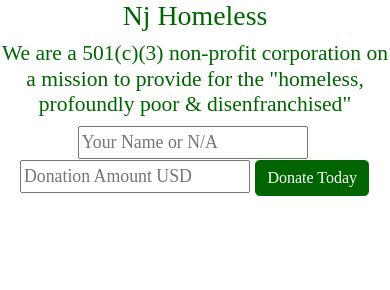
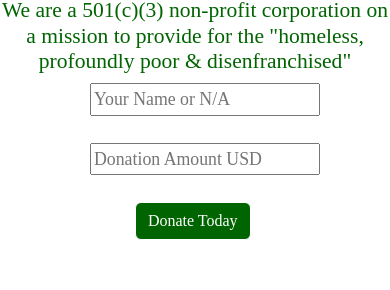
Before and after one commit to ae324/donation_website, a React (Create React App) app: page / in a window 390 px wide. Shown: the part 233-523 px from the top of the page. Built offline with nearby package versions, Linux system fonts and the light colour scheme; no server answers.

Commit message:
add responsive styling to input components

```diff
--- a/src/static/components/header.js
+++ b/src/static/components/header.js
@@ -1,5 +1,5 @@
 import React, { useState } from 'react';
-import { Button, Alert } from 'react-bootstrap';
+import { Button, Alert, Container } from 'react-bootstrap';
 import logo from '../images/LPI logo (2).jpg';
 import '../style/App.css';
 import PayPal from "./paypal";
@@ -64,12 +64,14 @@ const Header = ()  => {
               </Alert>
             ) : (<div></div>)
             }
-
-            <input type="text" id="Name" placeholder="Your Name or N/A" className="Input"></input>&nbsp;
-            <input type="text" id="Amount" placeholder="Donation Amount USD" className="Input"></input>&nbsp;
-            <Button className="App-link" id="Donate" variant="success" onClick={EmitPayment}>
-              Donate Today
-            </Button>
+            <Container className="InputContainer">
+              <input type="text" id="Name" placeholder="Your Name or N/A" className="Input"></input>&nbsp;
+              <input type="text" id="Amount" placeholder="Donation Amount USD" className="Input"></input>&nbsp;
+              <br />
+              <Button className="App-link" id="Donate" variant="success" onClick={EmitPayment}>
+                Donate Today
+              </Button>&nbsp;
+            </Container>
           </div>
         )}
       </div><br/>
--- a/src/static/style/App.css
+++ b/src/static/style/App.css
@@ -50,6 +50,12 @@ h4{
   border-color: darkgreen;
 }
 
+@media only screen and (max-width: 767px) {
+  .InputContainer {
+    width: 60%;
+  }
+}
+
 .Input {
   color: darkgreen;
 }
```
